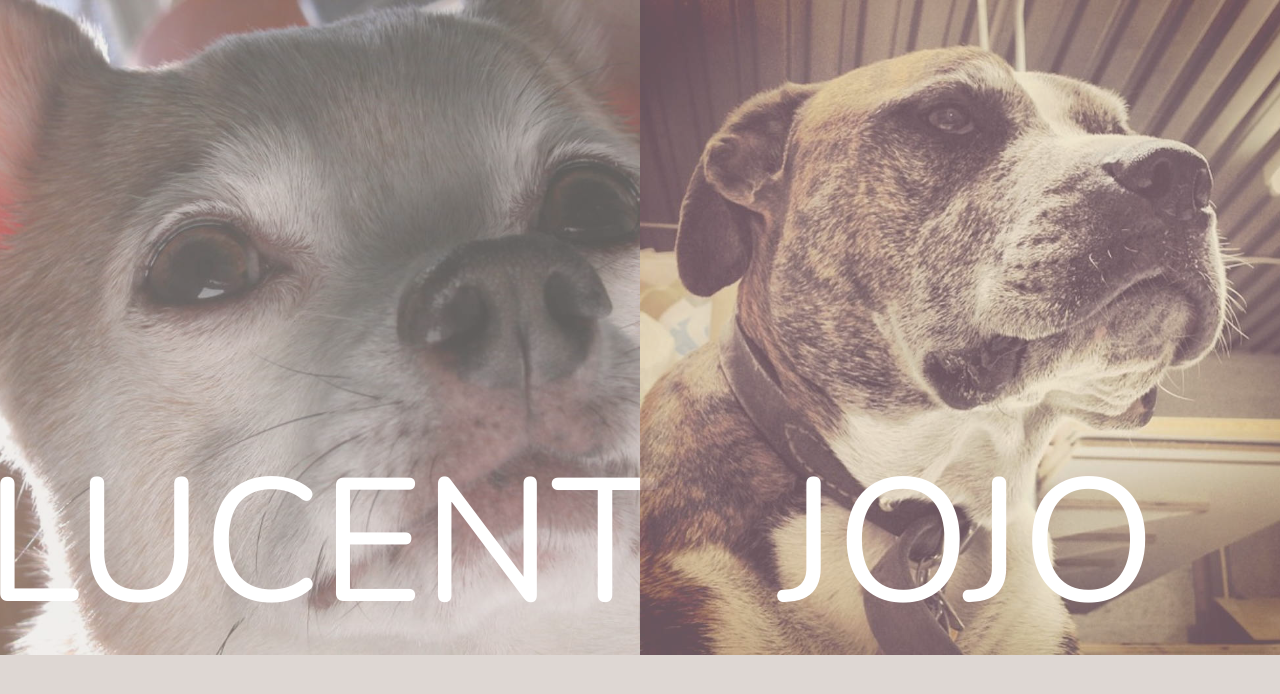
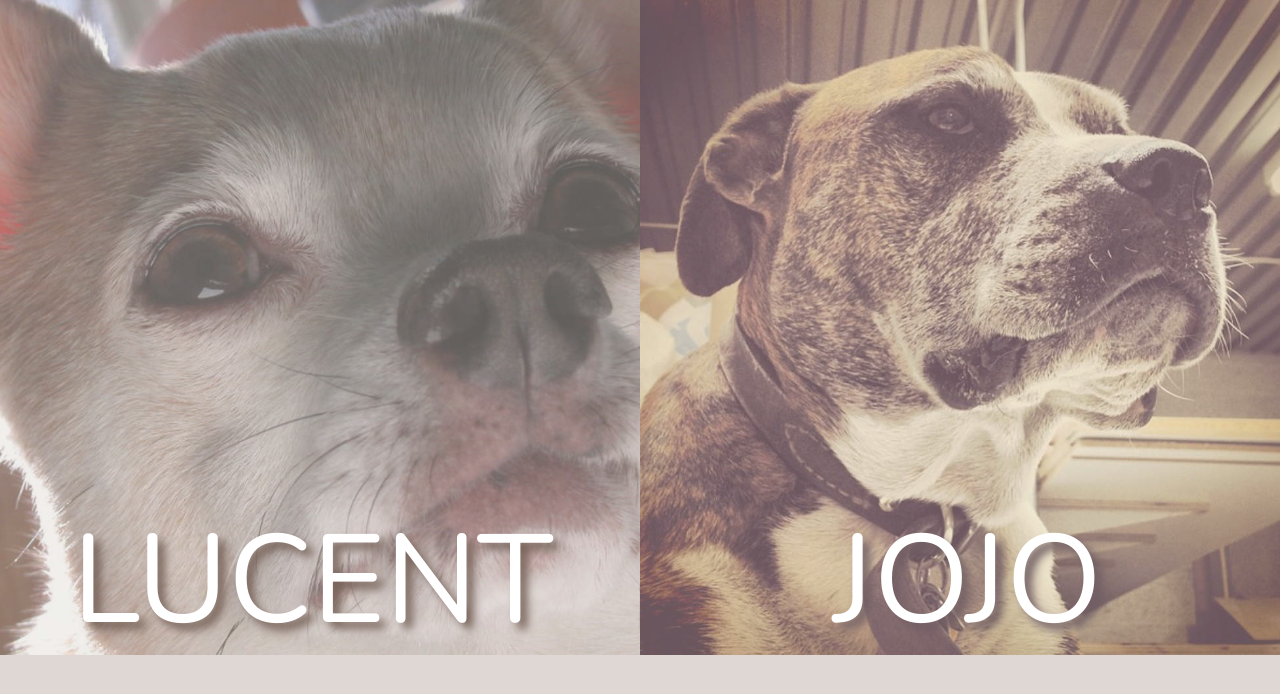
Before and after one commit to sluggets/jojo-lucent-tribute, a plain HTML site: page index2.html in a window 1280 px wide. Drawn offline with nearby package versions, Linux system fonts and the light colour scheme.

Commit message:
Tuned up font text-shadow

```diff
--- a/css/tribute2.css
+++ b/css/tribute2.css
@@ -18,20 +18,28 @@ img
   color: white;
   font-family: 'Nunito', sans-serif;
   position: relative;
-  font-size: 175px;
+  font-size: 125px;
   top: -1.3em;
+}
+
+.lucent > h1
+{
+  text-shadow: 7px 7px 10px #756157;
+}
+
+.jojo > h1
+{
+  text-shadow: 7px 7px 10px #6f5d63;
 }
 
 .lucent
 {
-  /*padding-right: 0;*/
   padding: 0;
   height: 1000px;
 }
 
 .jojo
 {
-  /*padding-left: 0;*/
   padding: 0;
   height: 1000px;
 }
```
